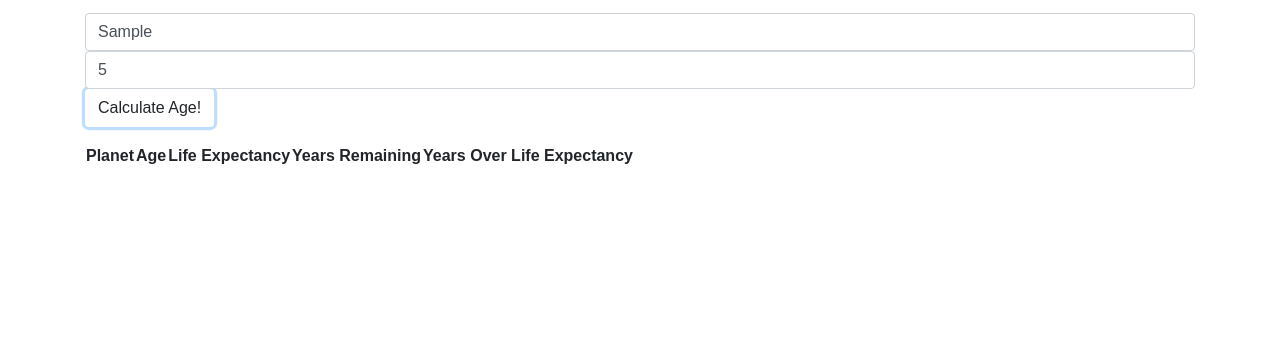
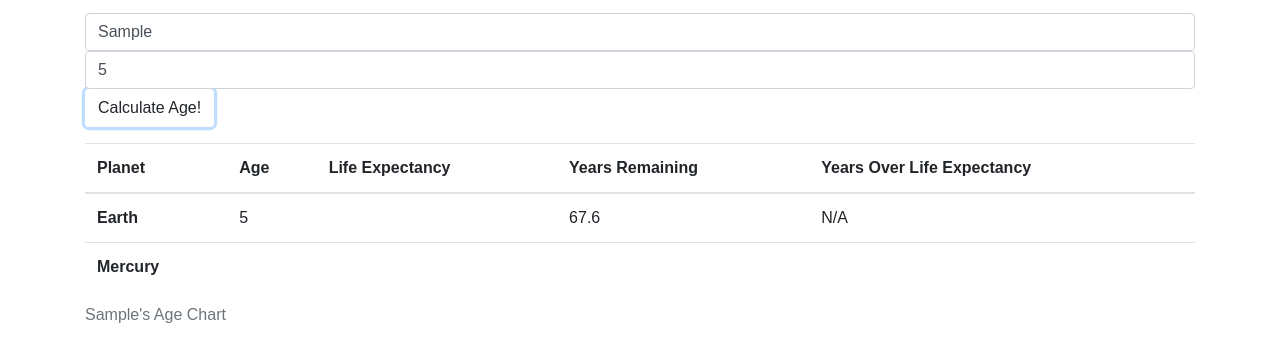
Before and after one commit to a-shevlin/age-calculator, a website built with webpack: page src/index.html in a window 1280 px wide. Both pictures are taken after typing "Sample", "5" into the empty fields and a click on the button "Calculate Age!". Shown: the part 289-650 px from the top of the page. Built offline with nearby package versions, Linux system fonts and the light colour scheme; a web font is replaced by a local one.

Commit message:
add mercury to table rules and update css.

```diff
--- a/src/css/styles.css
+++ b/src/css/styles.css
@@ -3,3 +3,7 @@
 * {
   font-family: 'Kdam Thmor Pro', sans-serif;
 }
+
+.return {
+  display: none;
+}
--- a/src/index.html
+++ b/src/index.html
@@ -24,8 +24,9 @@
       </form>
     </div>
     <div class="return">
-      <table>
-        <caption><span class="nameReturn"></span></caption>
+      <table class="table">
+        <thead>
+          <caption><span class="nameReturn"></span>'s Age Chart</caption>
           <tr>
             <th>Planet</th>
             <th>Age</th>
@@ -33,6 +34,23 @@
             <th>Years Remaining</th>
             <th>Years Over Life Expectancy</th>
           </tr>
+        </thead>
+        <tbody>
+          <tr>
+            <th>Earth</th>
+            <td><span class="returnTable" id="earthAge"></span></td>
+            <td><span class="returnTable" id="earthLifeExp"></span></td>
+            <td><span class="returnTable" id="earthYrsRem"></span></td>
+            <td><span class="returnTable" id="earthYrsOvr"></span></td>
+          </tr>
+          <tr>
+            <th>Mercury</th>
+            <td><span class="returnTable" id="mercuryAge"></span></td>
+            <td><span class="returnTable" id="mercuryLifeExp"></span></td>
+            <td><span class="returnTable" id="mercuryYrsRem"></span></td>
+            <td><span class="returnTable" id="mercuryYrsOvr"></span></td>
+          </tr>
+        </tbody>
       </table>
     </div>
   </div>
--- a/src/index.js
+++ b/src/index.js
@@ -5,10 +5,23 @@ import './css/styles.css';
 import BaseLife from './js/life.js';
 
 $(document).ready(function() {
-  $('form').submit(function(event) {
+  $('form#age').submit(function(event) {
     event.preventDefault();
     const name = $('#nameInput').val();
     const age = parseInt($('#ageInput').val());
     let newUser = new BaseLife(name, age);
+
+    $('.return').slideDown();
+    $('.nameReturn').text(newUser.name);
+
+    $('#earthAge').text(newUser.earthAge);
+    $('#earthLiveExp').text(newUser.earthExpect);
+    $('#earthYrsRem').text(newUser.earthRemain());
+    $('#earthYrsOvr').text(newUser.earthOver());
+
+    $('#earthAge').text(newUser.earthAge);
+    $('#earthLiveExp').text(newUser.earthExpect);
+    $('#earthYrsRem').text(newUser.earthRemain());
+    $('#earthYrsOvr').text(newUser.earthOver());
   });
 });
```
Lines whose indentation alone changed are shown as unchanged.
